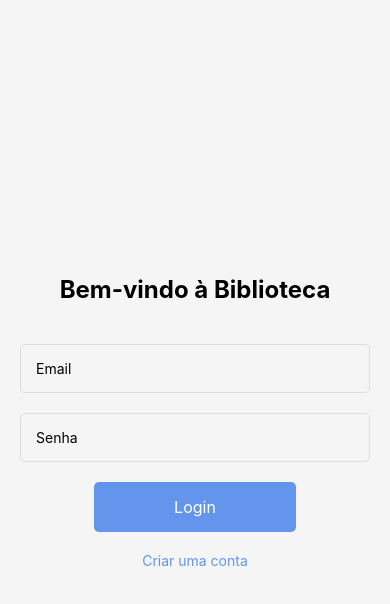
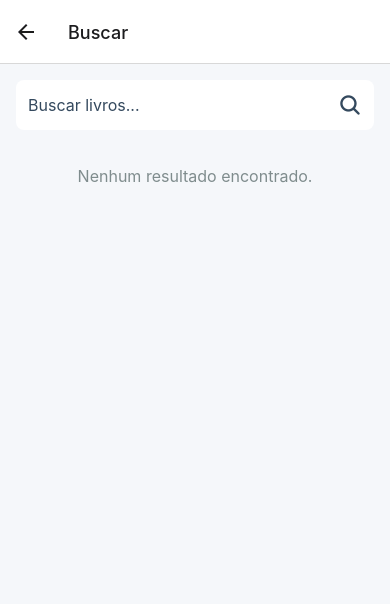
Before and after one commit to Maexar/Biblioteca_Mobile, a React Native app: screen /Buscar in a window 390 px wide. Shown: the top 604 px of the page. Built offline with nearby package versions, Linux system fonts and the light colour scheme.

Commit message:
Criação de novas telas; Implementação da LivroScreen; Adicionada a Google Books Api para lidar com os dados dos livros como capa, descrição e data de publicação

```diff
--- a/App.js
+++ b/App.js
@@ -7,6 +7,10 @@ import OnboardingScreen from './src/components/Screens/Onboarding';
 import HomeScreen from './src/components/Screens/HomeScreen';
 import LoginScreen from './src/components/Screens/LoginScreen';
 import SignUpScreen from './src/components/Screens/SignUpScreen';
+import BuscarScreen from './src/components/Screens/BuscarScreen';
+import MinhaListaScreen from './src/components/Screens/MinhaListaScreen';
+import PerfilScreen from './src/components/Screens/PerfilScreen';
+import LivroScreen from './src/components/Screens/LivroScreen';
 
 const Stack = createStackNavigator();
 
@@ -31,7 +35,26 @@ export default function App() {
           />
           <Stack.Screen
             name="Home"
-            component={HomeScreen} />
+            component={HomeScreen}
+          />
+          <Stack.Screen
+            name="Buscar"
+            component={BuscarScreen}
+          />
+          {/* <Stack.Screen
+            name="MinhaLista"
+            component={MinhaListaScreen}
+          />
+          <Stack.Screen
+            name="Perfil"
+            component={PerfilScreen}
+          /> */}
+          <Stack.Screen
+            name="Livro"
+            component={LivroScreen}
+            options={{ headerShown: false }}
+          />
+
       </Stack.Navigator>
     </NavigationContainer>
   );
--- /dev/null
+++ b/services/APIs/googleBooksApi.js
@@ -0,0 +1,55 @@
+
+const GOOGLE_BOOKS_API_KEY = 'AIzaSyCByAzohkCj60_H3Tmk9TmPVYEEJgmQhJI';
+const BASE_URL = 'https://www.googleapis.com/books/v1/volumes';
+
+export const searchBookByISBN = async (isbn) => {
+  try {
+    const response = await fetch(
+      `${BASE_URL}?q=isbn:${isbn}&key=${GOOGLE_BOOKS_API_KEY}`
+    );
+    const data = await response.json();
+
+    if (data.items && data.items.length > 0) {
+      const book = data.items[0].volumeInfo;
+      return {
+        thumbnail: book.imageLinks?.thumbnail || null,
+        title: book.title,
+        authors: book.authors,
+        description: book.description,
+        categories: book.categories || [],
+        pageCount: book.pageCount,
+        publishedDate: book.publishedDate,
+      };
+    }
+    return null;
+  } catch (error) {
+    console.error('Erro ao buscar livro:', error);
+    return null;
+  }
+};
+
+export const searchBookByTitle = async (title) => {
+  try {
+    const response = await fetch(
+      `${BASE_URL}?q=intitle:${encodeURIComponent(title)}&key=${GOOGLE_BOOKS_API_KEY}`
+    );
+    const data = await response.json();
+
+    if (data.items && data.items.length > 0) {
+      const book = data.items[0].volumeInfo;
+      return {
+        thumbnail: book.imageLinks?.thumbnail || null,
+        title: book.title,
+        authors: book.authors,
+        description: book.description,
+        categories: book.categories || [],
+        pageCount: book.pageCount,
+        publishedDate: book.publishedDate,
+      };
+    }
+    return null;
+  } catch (error) {
+    console.error('Erro ao buscar livro:', error);
+    return null;
+  }
+};
--- /dev/null
+++ b/src/components/Screens/BuscarScreen.js
@@ -0,0 +1,109 @@
+import React, { useState } from 'react';
+import { View, Text, TextInput, StyleSheet, FlatList, TouchableOpacity } from 'react-native';
+import { Ionicons } from '@expo/vector-icons';
+
+const BuscarScreen = ({ navigation }) => {
+  const [query, setQuery] = useState('');
+  const [resultados, setResultados] = useState([]);
+
+  // Função para simular uma busca (substituir pela chamada de livro do supabase)
+  const handleSearch = () => {
+    // Simulação de resultados baseados na query
+    const livrosMock = [
+      { id: 1, titulo: 'Harry Potter e a Pedra Filosofal', autor: 'J. K. Rowling' },
+      { id: 2, titulo: '1984', autor: 'George Orwell' },
+      { id: 3, titulo: 'O Pequeno Príncipe', autor: 'Antoine de Saint-Exupéry' },
+    ];
+
+    const filteredResults = livrosMock.filter((livro) =>
+      livro.titulo.toLowerCase().includes(query.toLowerCase())
+    );
+    setResultados(filteredResults);
+  };
+
+  return (
+    <View style={styles.container}>
+      {/* Barra de Pesquisa */}
+      <View style={styles.containerPesquisa}>
+        <TextInput
+          style={styles.inputPesquisa}
+          placeholder="Buscar livros..."
+          value={query}
+          onChangeText={setQuery}
+          onSubmitEditing={handleSearch}
+        />
+        <TouchableOpacity style={styles.botaoPesquisa} onPress={handleSearch}>
+          <Ionicons name="search" size={24} color="#34495e" />
+        </TouchableOpacity>
+      </View>
+
+      {/* Resultados da Busca */}
+      <FlatList
+        data={resultados}
+        keyExtractor={(item) => item.id.toString()}
+        renderItem={({ item }) => (
+          <TouchableOpacity
+            style={styles.cartaoLivro}
+            onPress={() => navigation.navigate('Livro', { livro: item })}
+          >
+            <Text style={styles.tituloLivro}>{item.titulo}</Text>
+            <Text style={styles.autorLivro}>{item.autor}</Text>
+          </TouchableOpacity>
+        )}
+        ListEmptyComponent={
+          <Text style={styles.textoVazio}>Nenhum resultado encontrado.</Text>
+        }
+      />
+    </View>
+  );
+};
+
+const styles = StyleSheet.create({
+  container: {
+    flex: 1,
+    backgroundColor: '#F5F7FA',
+  },
+  containerPesquisa: {
+    flexDirection: 'row',
+    alignItems: 'center',
+    margin: 16,
+    backgroundColor: '#fff',
+    borderRadius: 8,
+    elevation: 2,
+  },
+  inputPesquisa: {
+    flex: 1,
+    padding: 12,
+    fontSize: 16,
+    color: '#34495e',
+  },
+  botaoPesquisa: {
+    padding: 12,
+  },
+  cartaoLivro: {
+    marginHorizontal: 16,
+    marginVertical: 8,
+    padding: 12,
+    backgroundColor: '#ecf0f1',
+    borderRadius: 8,
+  },
+  tituloLivro: {
+    fontSize: 16,
+    fontWeight: 'bold',
+    textAlign: 'center',
+    marginBottom: 4,
+  },
+  autorLivro: {
+    fontSize: 14,
+    color: '#7f8c8d',
+    textAlign: 'center',
+  },
+  textoVazio: {
+    textAlign: 'center',
+    marginTop: 20,
+    fontSize: 16,
+    color: '#7f8c8d',
+  },
+});
+
+export default BuscarScreen;
--- a/src/components/Screens/HomeScreen.js
+++ b/src/components/Screens/HomeScreen.js
@@ -4,11 +4,14 @@ import Usuario from '../../../Modelos/Usuario';
 import { supabase } from '../../../services/supabase';
 import { Image } from 'react-native';
 import { Ionicons } from '@expo/vector-icons';
+import { searchBookByTitle } from '../../../services/APIs/googleBooksApi';
+
 
 
 const HomeScreen = ({ navigation, route }) => {
   const [userName, setNomeUsuario] = React.useState('');
   const userData = route.params?.userData;
+  const [livros, setLivros] = React.useState([]);
 
   useEffect(() => {
     if (userData) {
@@ -41,6 +44,86 @@ const HomeScreen = ({ navigation, route }) => {
     navigation.replace('Login');
   };
 
+  useEffect(() => {
+    carregarLivros();
+  }, []);
+
+  const extrairDataPublicacao = (publishedDate) => {
+    if (!publishedDate) return 'Data não disponível';
+
+    // Se for apenas o ano (formato "YYYY")
+    if (publishedDate.length === 4) {
+      return `01/01/${publishedDate}`;
+    }
+
+    // Se for data completa (formato "YYYY-MM-DD")
+    try {
+      const data = new Date(publishedDate);
+      if (isNaN(data.getTime())) {
+        return 'Data não disponível';
+      }
+      return data.toLocaleDateString('pt-BR', {
+        day: '2-digit',
+        month: '2-digit',
+        year: 'numeric'
+      });
+    } catch (error) {
+      console.error('Erro ao converter data:', error);
+      return 'Data não disponível';
+    }
+  };
+
+  //Para implementações futuras, mudar isso aqui pra trazer direto do Supabase
+  const carregarLivros = async () => {
+    const livros = [
+      {
+        id: 1,
+        titulo: 'O Senhor dos Anéis: A Sociedade do Anel',
+        autor: 'J.R.R. Tolkien',
+      },
+      {
+        id: 2,
+        titulo: '1984',
+        autor: 'George Orwell',
+      },
+      {
+        id: 3,
+        titulo: 'O Pequeno Príncipe',
+        autor: 'Antoine de Saint-Exupéry',
+      },
+    ];
+
+     try {
+    const livrosComCapas = await Promise.all(
+      livros.map(async (livro) => {
+        const dadosGoogle = await searchBookByTitle(livro.titulo);
+        return {
+          ...livro,
+          imagem: dadosGoogle?.thumbnail || 'https://via.placeholder.com/100',
+          descricao: dadosGoogle?.description || 'Descrição não disponível',
+          genero: dadosGoogle?.categories?.[0] || 'Gênero não especificado',
+          paginas: dadosGoogle?.pageCount || 'Número de páginas não disponível',
+          dataPublicacao: extrairDataPublicacao(dadosGoogle?.publishedDate),
+          disponivel: true,
+        };
+      })
+    );
+
+    setLivros(livrosComCapas);
+  } catch (error) {
+    console.error('Erro ao carregar livros:', error);
+    // Mantém o fallback, mas com mensagens mais informativas
+    setLivros(livros.map(livro => ({
+      ...livro,
+      imagem: 'https://via.placeholder.com/100',
+      descricao: 'Não foi possível carregar a descrição',
+      genero: 'Gênero não disponível',
+      paginas: 'Não informado',
+      dataPublicacao: 'Data não disponível',
+      disponivel: true,
+    })));
+  }
+  };
 
   return (
     <View style={styles.container}>
@@ -64,6 +147,7 @@ const HomeScreen = ({ navigation, route }) => {
       </View>
 
 
+
       {/* Conteúdo Principal */}
       <ScrollView style={styles.conteudo}>
         {/* Banner Promocional */}
@@ -75,49 +159,19 @@ const HomeScreen = ({ navigation, route }) => {
           <Text style={styles.textoBanner}>Promoção: Leve 3, Pague 2!</Text>
         </View>
 
-        {/* Categorias Principais */}
-        <View style={styles.secao}>
-          <Text style={styles.tituloSecao}>Categorias</Text>
-          <ScrollView horizontal showsHorizontalScrollIndicator={false}>
-            {['Literatura', 'Ficção', 'Não-Ficção', 'E-books', 'Audiobooks'].map((categoria, indice) => (
-              <TouchableOpacity key={indice} style={styles.botaoCategoria}>
-                <Text style={styles.textoBotaoCategoria}>{categoria}</Text>
-              </TouchableOpacity>
-            ))}
-          </ScrollView>
-        </View>
-
         {/* Livros Populares */}
         <View style={styles.secao}>
           <Text style={styles.tituloSecao}>Populares</Text>
           <ScrollView horizontal showsHorizontalScrollIndicator={false}>
-            {[
-              {
-                id: 1,
-                titulo: 'Harry Potter e a Pedra Filosofal',
-                autor: 'J. K. Rowling',
-                imagem: require('../../assets/81ibfYk4qmL._SY466_.jpg')
-              },
-              {
-                id: 2,
-                titulo: '1984',
-                autor: 'George Orwell',
-                imagem: 'https://via.placeholder.com/100'
-              },
-              {
-                id: 3,
-                titulo: 'O Pequeno Príncipe',
-                autor: 'Antoine de Saint-Exupéry',
-                imagem: 'https://via.placeholder.com/100'
-              },
-
-            ].map((livro) => (
-              <TouchableOpacity key={livro.id} style={styles.cartaoLivro}>
+            {livros.map((livro) => (
+              <TouchableOpacity
+                key={livro.id}
+                style={styles.cartaoLivro}
+                onPress={() => navigation.navigate('Livro', { livro })}
+              >
                 <Image
-                    //source={{ uri: livro.imagem }} qnd for usar com link, alterar de volta
-                    source={typeof livro.imagem === 'string' ? { uri: livro.imagem } : livro.imagem}
-                    //esse novo source é pra conseguir passar o caminho da imagem nas pastas
-                    style={styles.imagemLivro}
+                  source={{ uri: livro.imagem }}
+                  style={styles.imagemLivro}
                 />
                 <Text style={styles.tituloLivro}>{livro.titulo}</Text>
                 <Text style={styles.autorLivro}>{livro.autor}</Text>
--- a/src/components/Screens/LivroScreen.js
+++ b/src/components/Screens/LivroScreen.js
@@ -42,8 +42,8 @@ const LivroScreen = ({ route, navigation }) => {
             <Text style={styles.valorDetalhe}>{livro.paginas}</Text>
           </View>
           <View style={styles.itemDetalhe}>
-            <Text style={styles.rotuloDetalhe}>Ano</Text>
-            <Text style={styles.valorDetalhe}>{livro.anoPublicacao}</Text>
+            <Text style={styles.rotuloDetalhe}>Data de Publicação</Text>
+            <Text style={styles.valorDetalhe}>{livro.dataPublicacao}</Text>
           </View>
         </View>
 
@@ -78,5 +78,97 @@ const LivroScreen = ({ route, navigation }) => {
   );
 };
 
+const styles = StyleSheet.create({
+  container: {
+    flex: 1,
+    backgroundColor: '#F5F7FA',
+  },
+  cabecalho: {
+    flexDirection: 'row',
+    alignItems: 'center',
+    padding: 16,
+    backgroundColor: '#2c3e50',
+  },
+  botaoVoltar: {
+    marginRight: 16,
+  },
+  tituloCabecalho: {
+    color: '#fff',
+    fontSize: 18,
+    fontWeight: '600',
+  },
+  containerCapa: {
+    alignItems: 'center',
+    padding: 16,
+  },
+  imagemCapa: {
+    width: 200,
+    height: 300,
+    borderRadius: 8,
+  },
+  containerInformacoes: {
+    padding: 16,
+  },
+  tituloLivro: {
+    fontSize: 24,
+    fontWeight: 'bold',
+    marginBottom: 8,
+  },
+  autorLivro: {
+    fontSize: 16,
+    color: '#666',
+    marginBottom: 16,
+  },
+  containerDetalhes: {
+    flexDirection: 'row',
+    justifyContent: 'space-between',
+    marginBottom: 16,
+  },
+  itemDetalhe: {
+    alignItems: 'center',
+  },
+  rotuloDetalhe: {
+    fontSize: 14,
+    color: '#666',
+  },
+  valorDetalhe: {
+    fontSize: 16,
+    fontWeight: '600',
+  },
+  containerDescricao: {
+    marginBottom: 16,
+  },
+  tituloDescricao: {
+    fontSize: 18,
+    fontWeight: '600',
+    marginBottom: 8,
+  },
+  textoDescricao: {
+    fontSize: 16,
+    lineHeight: 24,
+    color: '#333',
+  },
+  containerStatus: {
+    marginBottom: 16,
+  },
+  textoStatus: {
+    fontSize: 16,
+    fontWeight: '600',
+  },
+  botaoEmprestimo: {
+    backgroundColor: '#2c3e50',
+    padding: 16,
+    borderRadius: 8,
+    alignItems: 'center',
+  },
+  botaoDesabilitado: {
+    backgroundColor: '#95a5a6',
+  },
+  textoBotaoEmprestimo: {
+    color: '#fff',
+    fontSize: 16,
+    fontWeight: '600',
+  },
+});
 
 export default LivroScreen;
```
Also changed, not shown: Anotacoes.txt (added), src/components/Screens/MinhaListaScreen.js (added), src/components/Screens/PerfilScreen.js (added).
